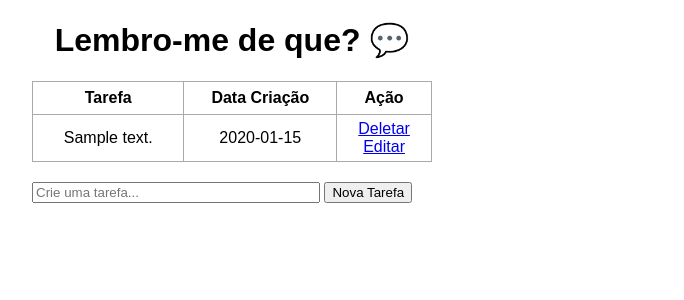
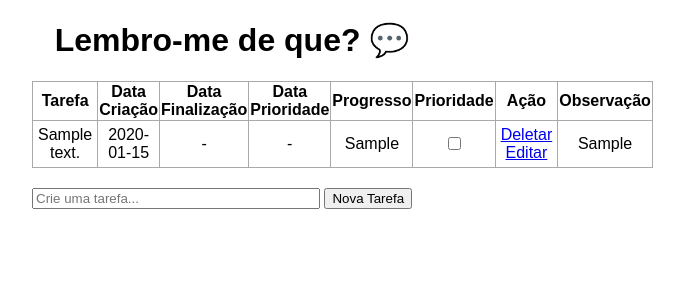
Before and after one commit to paullomarttins/lembre-me, a Flask app: page / in a window 1280 px wide. Shown: the top 300 px of the page, without its empty margins (408-1092 px from the left). Run offline with Flask 3, Linux system fonts and the light colour scheme; tables that the repository leaves empty hold one stand-in row (values such as "Sample post").

Commit message:
Inclusão de novas colunas e condições

```diff
--- a/templates/index.html
+++ b/templates/index.html
@@ -14,19 +14,40 @@
         <tr>
             <th>Tarefa</th>
             <th>Data Criação</th>
-            <!-- <th>Status</th> -->
+            <th>Data Finalização</th>
+            <th>Data Prioridade</th>
+            <th>Progresso</th>
+            <th>Prioridade</th>
             <th>Ação</th>
+            <th>Observação</th>
         </tr>
         {% for task in tasks %}
         <tr>
             <td>{{ task.content }}</td>
             <td>{{ task.dt_inicio.date() }}</td>
-            <!-- <td>{{ task.status }}</td> -->
+            {% if dt_final != null %}
+                <td>{{ task.dt_final }}</td>
+            {% else %}
+                <td>-</td>
+            {% endif %}
+            {% if dt_priority != null %}
+                <td>{{ task.dt_priority }}</td>
+            {% else %}
+                <td>-</td>
+            {% endif %}
+            <td>{{ task.progress }}</td>
+            <td><input type="checkbox" name="priority" id="priority"></td>
             <td>
                 <a href="/delete/{{ task.id }}">Deletar</a>
                 <br>
                 <a href="/update/{{ task.id }}">Editar</a>
             </td>
+            <td>{{ task.observa }}</td>
+            <!-- {% if observa == null %}
+                <td>{{ task.observa }}</td>
+            {% else %}
+                <td>-</td>
+            {% endif %} -->
         </tr>
         {% endfor %}
     </table>
```
